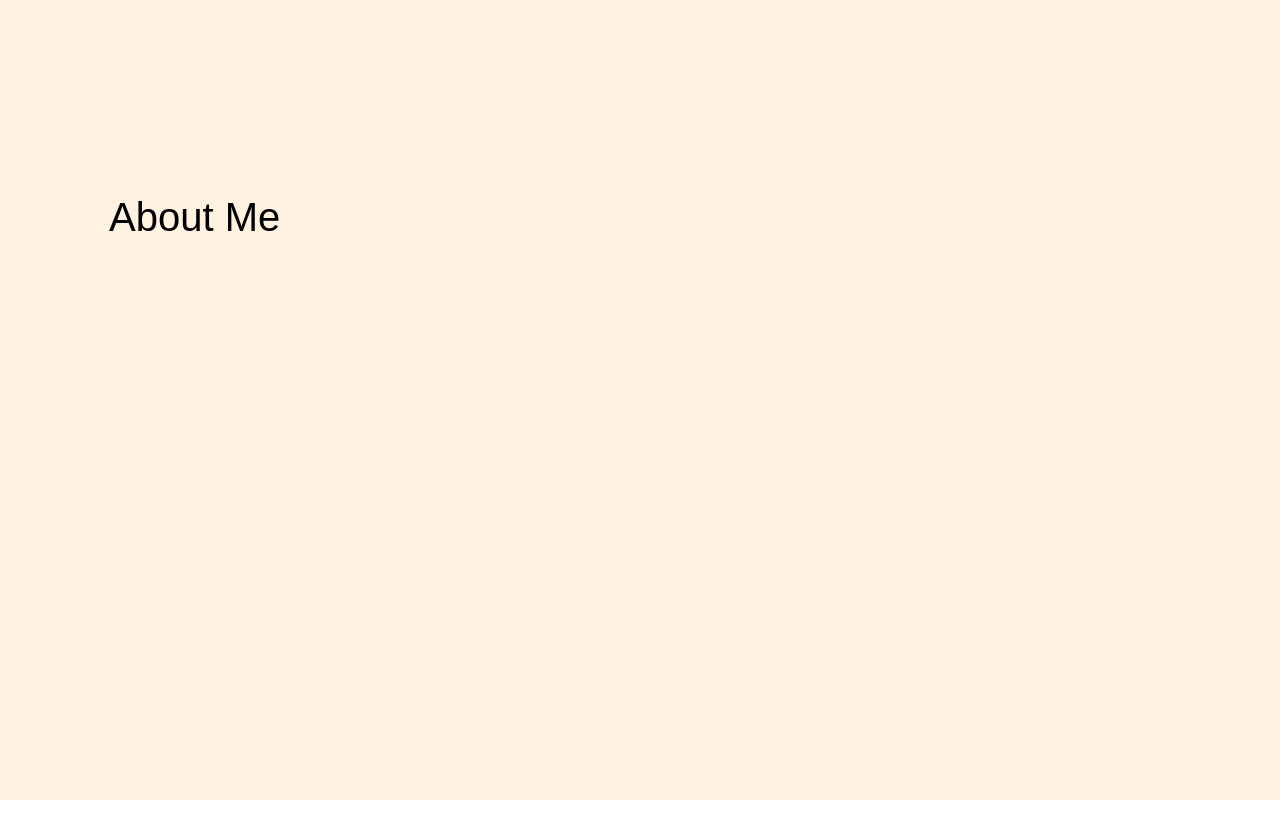
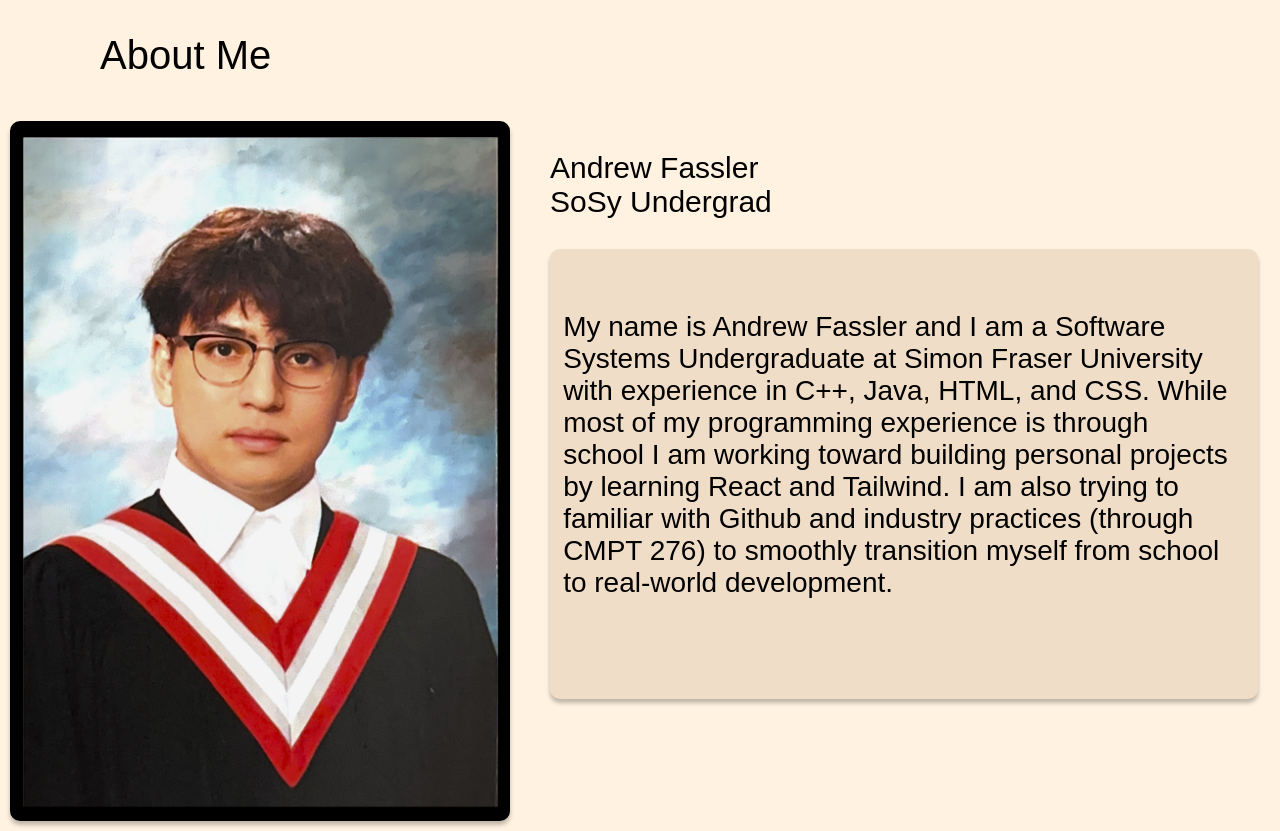
Before and after one commit to andrewf52/andrewf52.github.io, a React (Vite) app in the folder personal-portfolio/: page / in a window 1280 px wide. Before the commit the page ends 800 px from the top, so only its background shows below. Built offline with nearby package versions, Linux system fonts and the light colour scheme.

Commit message:
feat, style, chore: Finished about me section

```diff
--- a/personal-portfolio/src/App.css
+++ b/personal-portfolio/src/App.css
@@ -5,15 +5,74 @@ body {
 
 .about-me{
   padding-top:0;
+}
+.my-name{
+  color: #000;
+  font-family: 'Orienta',sans-serif;
+  font-size: 30px;
+  font-style: normal;
+  font-weight: 400;
+  line-height: normal;
+}
+.about-heading{
+  color: #000;
+  font-family: 'Orienta',sans-serif;
+  font-size: 40px;
+  font-style: normal;
+  font-weight: 400;
+  line-height: normal;
+  margin-left:100px;
+}
+
+.about-box{
+  border-radius: 10px;
+  background: #F0DDC7;
+  box-shadow: 0px 4px 4px 0px rgba(0, 0, 0, 0.25);
+  width: 708px;
+  height: 430px;
+  flex-shrink: 0;
+  padding-top:20px;
+}
+
+.about-text{
+  color: #000000;
+  font-family: 'Orienta',sans-serif;  font-size: 28px;
+  font-style: normal;
+  font-weight: 300;
+  line-height: normal;
+  width: 672.965px;
+  height: 388.536px;
+  flex-shrink: 0;
+  margin-top:41.46px;
+  margin-left:13.14px;
+  margin-right:21.9px;
+}
+
+.andrew-box{
+  border-radius: 10px;
+  background: black;
+  box-shadow: 0px 4px 4px 0px rgba(0, 0, 0, 0.25);
+  width: 500px;
+  height: 700px;
+  flex-shrink: 0;
+  display: flex;
+  align-items: center;   /* vertically center image */
+  justify-content: center; /* horizontally center image */
+}
+
+.about-image{
+  width: 485px;
+  height: 680px;
+  flex-shrink: 0;
+  aspect-ratio: 97/136;
+  padding-top:10px;
+}
+.about-content{
+  display: grid;
+  grid-template-columns: auto auto ;
+  padding: 10px;
 
 }
-.about-heading{
-  margin-bottom:400px;
-  color:black;
-  font-family: 'Orienta', sans-serif;
-  font-weight: 500;
-  margin-left:109px;
-  font-size:40px;
-
-
+.right-side{
+  padding-left:40px;
 }
--- a/personal-portfolio/src/App.tsx
+++ b/personal-portfolio/src/App.tsx
@@ -1,13 +1,36 @@
 import { useState } from 'react'
-import reactLogo from './assets/react.svg'
-import viteLogo from '/vite.svg'
+import Andrew  from './assets/Andrew.png';
 import './App.css'
 
 function App() {
   return (
     <section className="about-me">
       <h2 className="about-heading"> About Me</h2>
+
+      <div className="about-content">
+        <div className="andrew-box">
+          <img src={Andrew} alt ="Andrew" className="about-image" />
+        </div>
+
+        <div className="right-side">
+          <p className="my-name">Andrew Fassler<br/>SoSy Undergrad</p>
+
+        <div className="about-box">
+          <p className="about-text"> My name is Andrew Fassler and I am a Software
+            Systems Undergraduate at Simon Fraser University with experience
+            in  C++, Java, HTML, and CSS. While most of my programming experience
+            is through school I am working toward building personal projects by
+            learning React and Tailwind. I am also trying to familiar with Github and
+            industry practices (through CMPT 276) to smoothly transition myself from
+            school to real-world development.
+          </p>
+        </div>
+        </div>
+      </div>
     </section>
+
+
+
   );
 }
 
```
Also changed, not shown: personal-portfolio/src/assets/Andrew.png (added).
